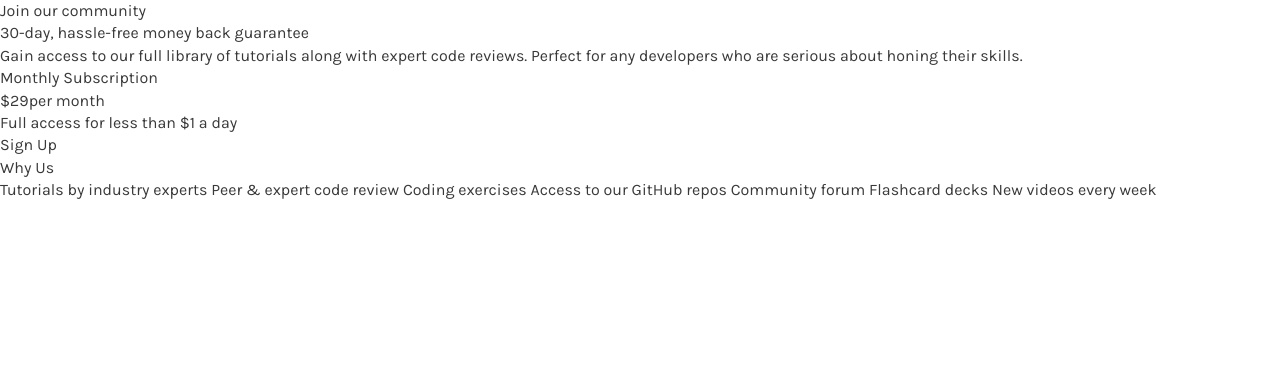
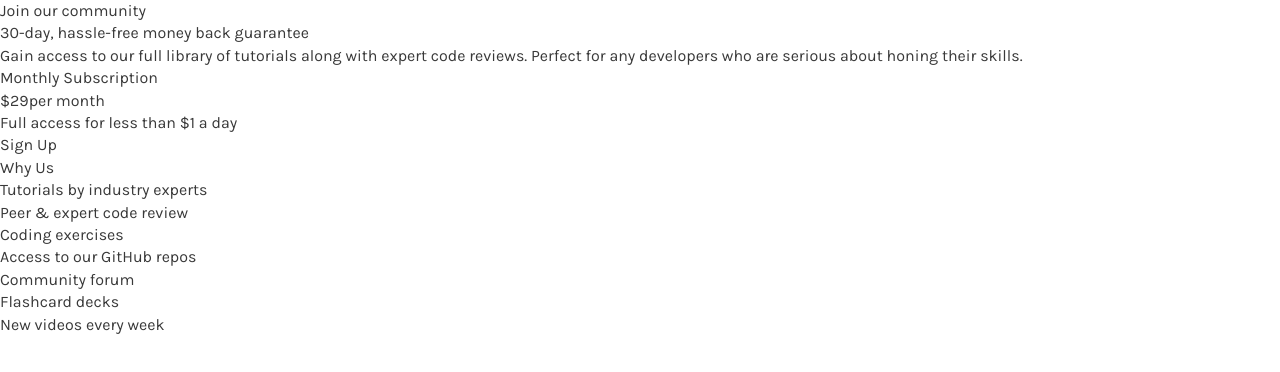
Before and after one commit to 3eze3/Single-Pice-Grid-Component-, a plain HTML site: page index.html in a window 1280 px wide. Drawn offline with Linux system fonts and the light colour scheme.

Commit message:
Add the tag ul to article About

```diff
--- a/index.html
+++ b/index.html
@@ -32,7 +32,7 @@
             <h2 class="introduction__garantee">
               30-day, hassle-free money back guarantee
             </h2>
-            <p class="introduccion__description">
+            <p class="introduction__description">
               Gain access to our full library of tutorials along with expert
               code reviews. Perfect for any developers who are serious about
               honing their skills.
@@ -54,11 +54,15 @@
         <article class="course__tutorials course__tutorials--about about">
           <h2 class="course__title">Why Us</h2>
           <div class="about__wrapper">
-            <p class="about__description">
-              Tutorials by industry experts Peer &amp; expert code review Coding
-              exercises Access to our GitHub repos Community forum Flashcard
-              decks New videos every week
-            </p>
+            <ul class="about__list">
+              <li class="about__services">Tutorials by industry experts</li>
+              <li class="about__services">Peer &amp; expert code review</li>
+              <li class="about__services">Coding exercises</li>
+              <li class="about__services">Access to our GitHub repos</li>
+              <li class="about__services">Community forum</li>
+              <li class="about__services">Flashcard decks</li>
+              <li class="about__services">New videos every week</li>
+            </ul>
           </div>
         </article>
       </section>
```
